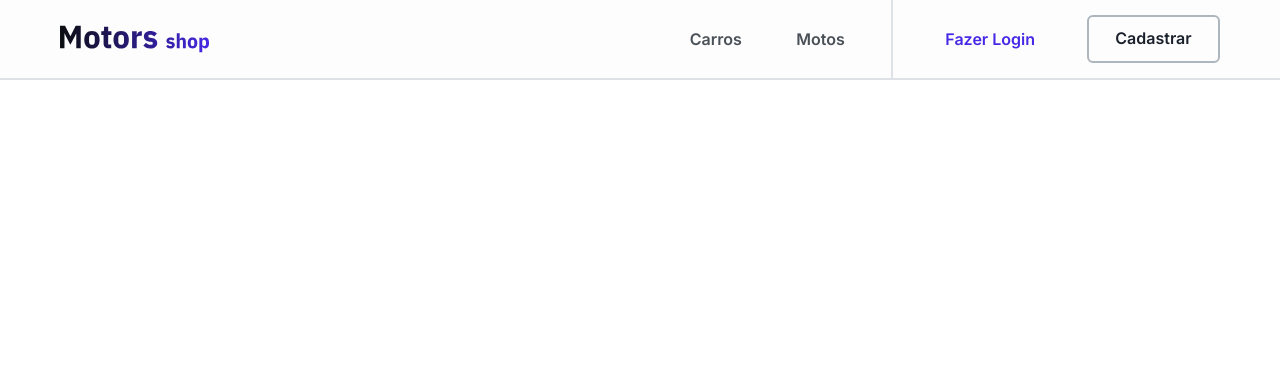
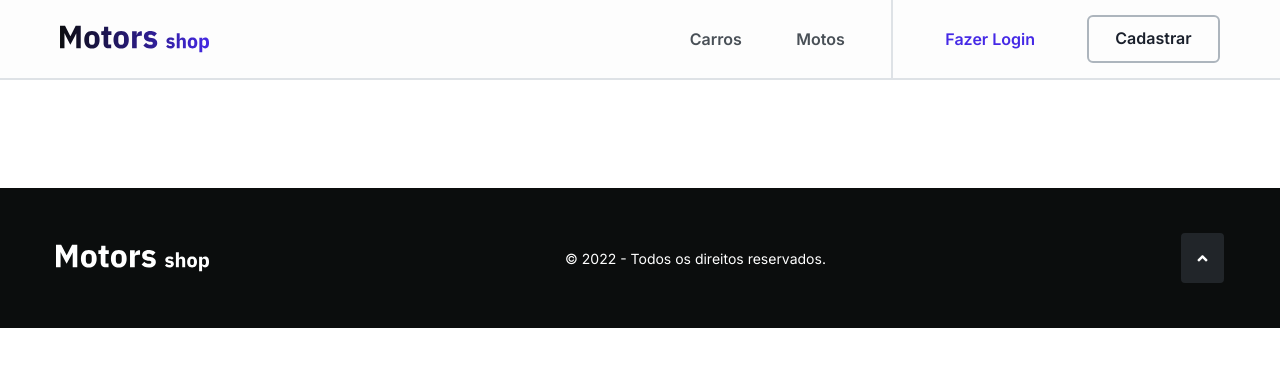
Before and after one commit to wellingtonjosep/desafio-M6, a React (Create React App) app: page / in a window 1280 px wide. Shown: the top 366 px of the page. Built offline with nearby package versions, Linux system fonts and the light colour scheme.

Commit message:
update: added component footer

```diff
--- /dev/null
+++ b/src/components/Footer/index.jsx
@@ -0,0 +1,37 @@
+import { Button, Image, Text, VStack } from "@chakra-ui/react";
+import logo from "../../assets/logo-footer.svg";
+import { globalStyles } from "../../styles/global";
+import icon from "../../assets/angle-up.svg";
+
+export const Footer = () => {
+  return (
+    <VStack
+      w={"100vw"}
+      h={{base: "310px", md: "140px"}}
+      justifyContent={{ base: "space-evenly", md: "space-between"}}
+      alignItems={{ base: "center" }}
+      bgColor={globalStyles.grey0}
+      flexDirection={{base: "column", md: "row"}}
+      mt={{ base: "100px" }}
+    >
+      <Image ml={{base: "0px", md: "56px"}} src={logo} alt="logo site" />
+      <Text
+        fontFamily={"Inter"}
+        fontWeight={"400"}
+        fontSize={"14px"}
+        color={globalStyles.whiteFixed}
+      >
+        © 2022 - Todos os direitos reservados.
+      </Text>
+      <Button
+        h={"50px"}
+        w={"53"}
+        borderRadius={"4px"}
+        bgColor={globalStyles.grey1}
+        mr={{base: "0px", md: "56px"}}
+      >
+        <Image src={icon} alt="logo site" />
+      </Button>
+    </VStack>
+  );
+};
--- a/src/components/ModalHeaderMobile/index.jsx
+++ b/src/components/ModalHeaderMobile/index.jsx
@@ -13,6 +13,8 @@ export const ModalHeaderMobile = () => {
       position={"fixed"}
       justifyContent={"center"}
       pb={"20px"}
+      bgColor={globalStyles.grey10}
+      zIndex={1}
     >
       <VStack
         alignItems={"left"}
--- a/src/pages/Homepage/index.jsx
+++ b/src/pages/Homepage/index.jsx
@@ -1,6 +1,12 @@
 import { Center } from "@chakra-ui/react";
+import { Footer } from "../../components/Footer";
 import { Header } from "../../components/Header";
 
 export const Homepage = () => {
-  return <Header/>
+  return (
+    <>
+      <Header />
+      <Footer/>
+    </>
+  );
 };
--- a/src/styles/global.css
+++ /dev/null
@@ -1,54 +0,0 @@
-* {
-    margin: 0;
-    padding: 0;
-    outline: 0;
-    box-sizing:border-box;
-  }
-
-  :root {
-    --brand1:                   #4529E6;
-    --brand2:                   #5126EA;
-    --brand3:                   #B0A6F0;
-    --brand4:                   #EDEAFD;
-
-    --grey0:                    #0B0D0D;
-    --grey1:                    #212529;
-    --grey2:                    #495057;
-    --grey3:                    #868E96;
-    --grey4:                    #ADB5BD;
-    --grey5:                    #CED4DA;
-    --grey6:                    #DEE2E6;
-    --grey7:                    #E9ECEF;
-    --grey8:                    #F1F3F5;
-    --grey9:                    #F8F9FA;
-    --grey10:                   #FDFDFD;
-    --whiteFixed:               #FFFFFF;
-
-    --alert1:                   #CD2B31;
-    --alert2:                   #FDD8D8;
-    --alert3:                   #FFE5E5;
-    --sucess1:                  #18794E;
-    --sucess2:                  #CCEBD7;
-    --sucess3:                  #DDF3E4;
-
-    --random1:                  #E34D8C;
-    --random2:                  #C04277;
-    --random3:                  #7D2A4D;
-    --random4:                  #7000FF;
-    --random5:                  #6200E3;
-    --random6:                  #36007D;
-    --random7:                  #349974;
-    --random8:                  #2A7D5F;
-    --random9:                  #153D2E;
-    --random10:                 #6100FF;
-    --random11:                 #5700E3;
-    --random12:                 #30007D;
-  }
-
-  button {
-    cursor: pointer;
-  }
-
-  ul {
-    list-style: none;
-  }
```
Also changed, not shown: src/assets/angle-up.svg (added).
